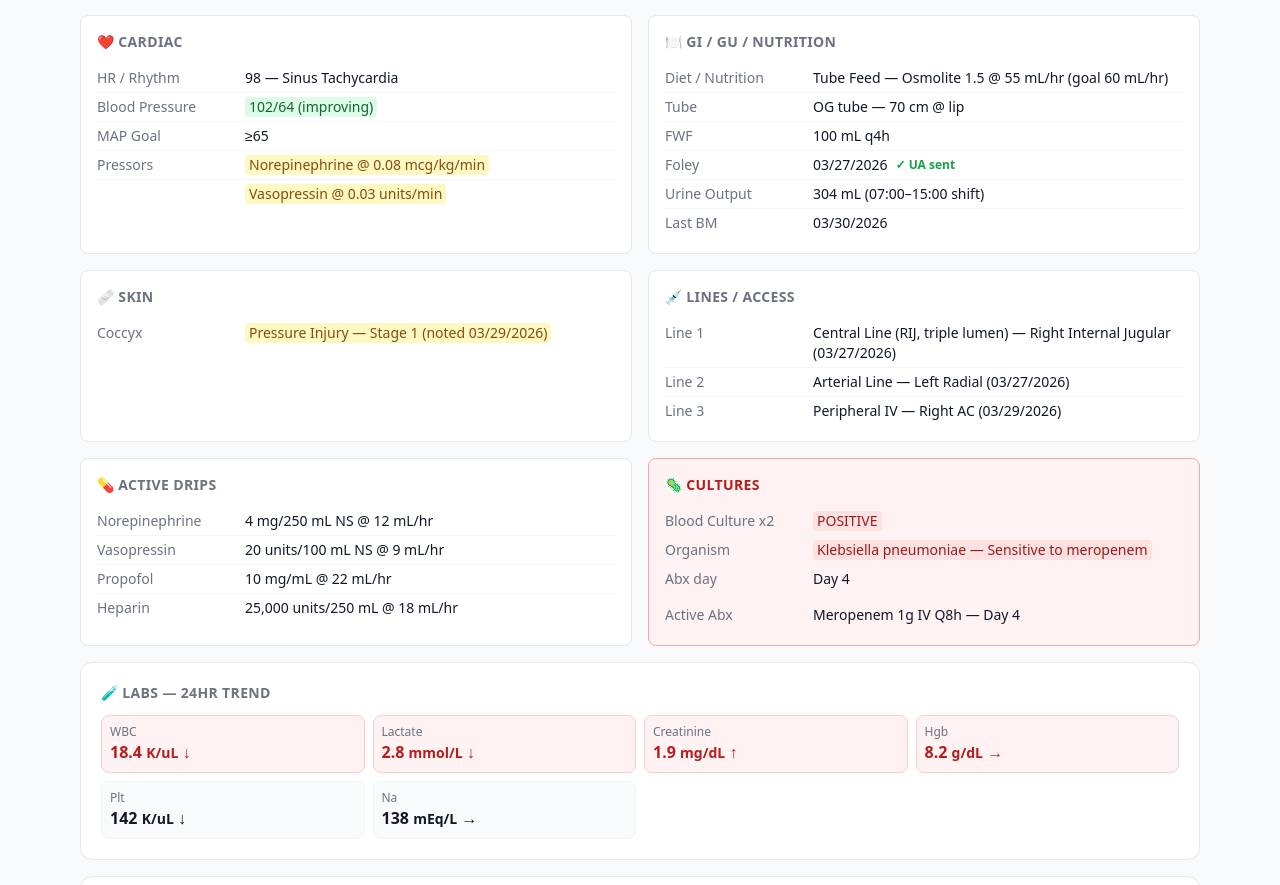
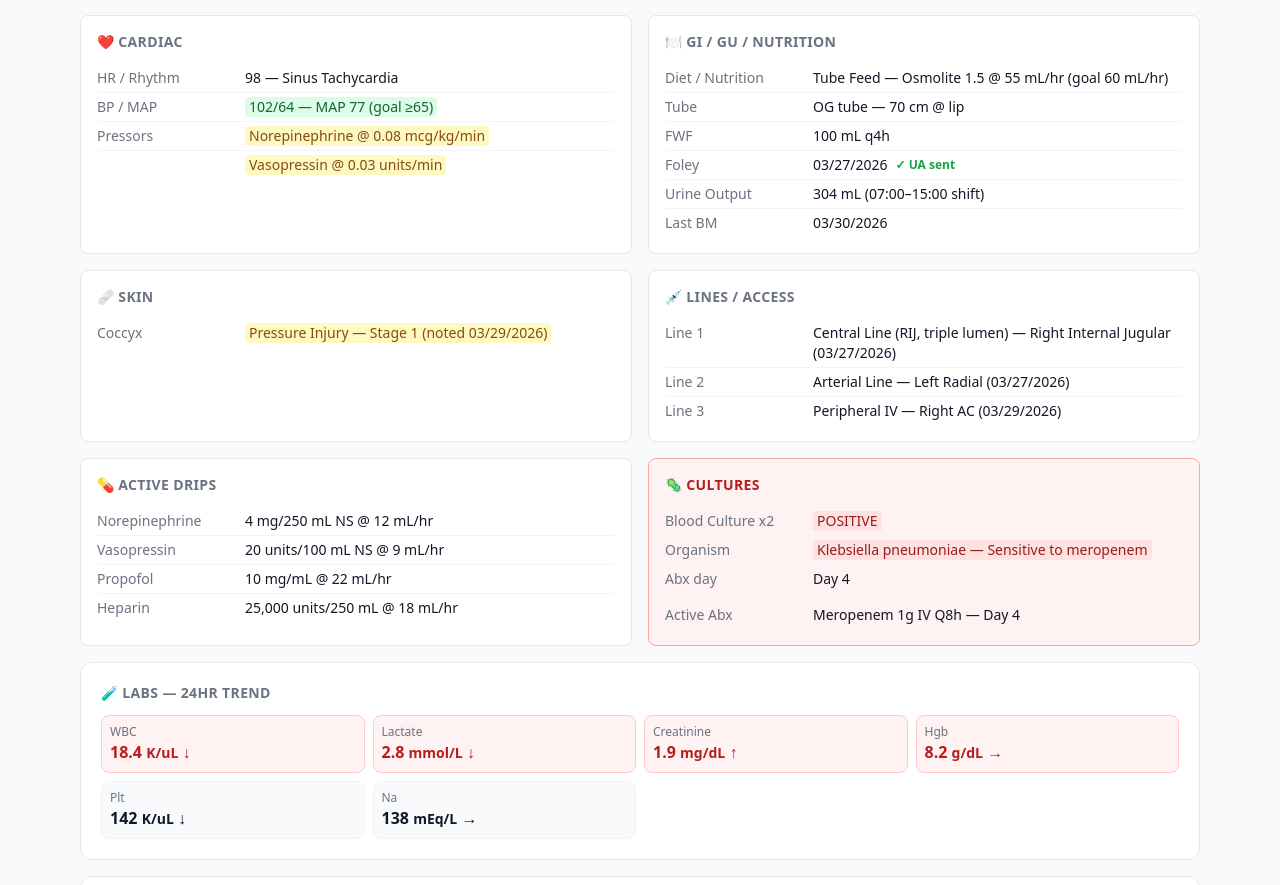
Before and after one commit to artintexas321/icu-handoff, a Next.js app: page /patient/1 in a window 1280 px wide. Shown: the part 1279-2164 px from the top of the page. Built offline with nearby package versions, Linux system fonts and the light colour scheme.

Commit message:
Cardiac: show calculated MAP inline with BP, remove trend word

```diff
--- a/app/patient/[id]/page.tsx
+++ b/app/patient/[id]/page.tsx
@@ -176,11 +176,15 @@ export default function PatientPage() {
         <Section title="❤️ Cardiac">
           <Row label="HR / Rhythm" value={`${patient.cardiac.hr} — ${patient.cardiac.rhythm}`} />
           <Row
-            label="Blood Pressure"
-            value={`${patient.cardiac.bp} (${patient.cardiac.bpTrend})`}
+            label="BP / MAP"
+            value={(() => {
+              const parts = patient.cardiac.bp.split('/')
+              const sys = parseInt(parts[0]), dia = parseInt(parts[1])
+              const map = isNaN(sys) || isNaN(dia) ? '?' : Math.round((sys + 2 * dia) / 3)
+              return `${patient.cardiac.bp}  —  MAP ${map}  (goal ${patient.cardiac.mapGoal})`
+            })()}
             highlight={patient.cardiac.bpTrend === 'worsening' ? 'red' : patient.cardiac.bpTrend === 'improving' ? 'green' : undefined}
           />
-          <Row label="MAP Goal" value={patient.cardiac.mapGoal} />
           {patient.cardiac.pressors.length > 0 ? (
             patient.cardiac.pressors.map((p, i) => (
               <Row key={i} label={i === 0 ? 'Pressors' : ''} value={`${p.name} @ ${p.rate}`} highlight="yellow" />
```
Also changed, not shown: 1 other file (tests, documents, lock files or other folders).
